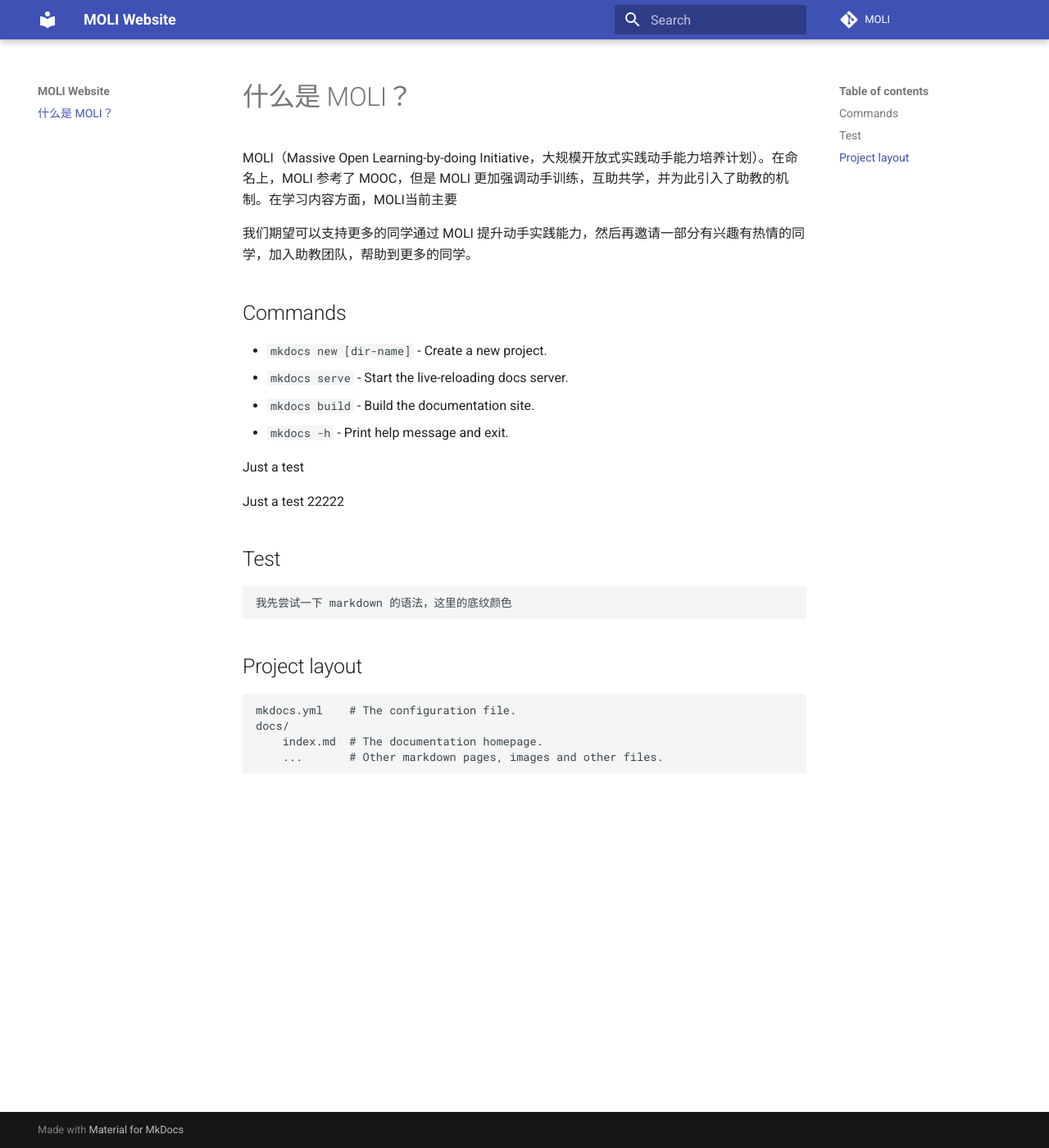
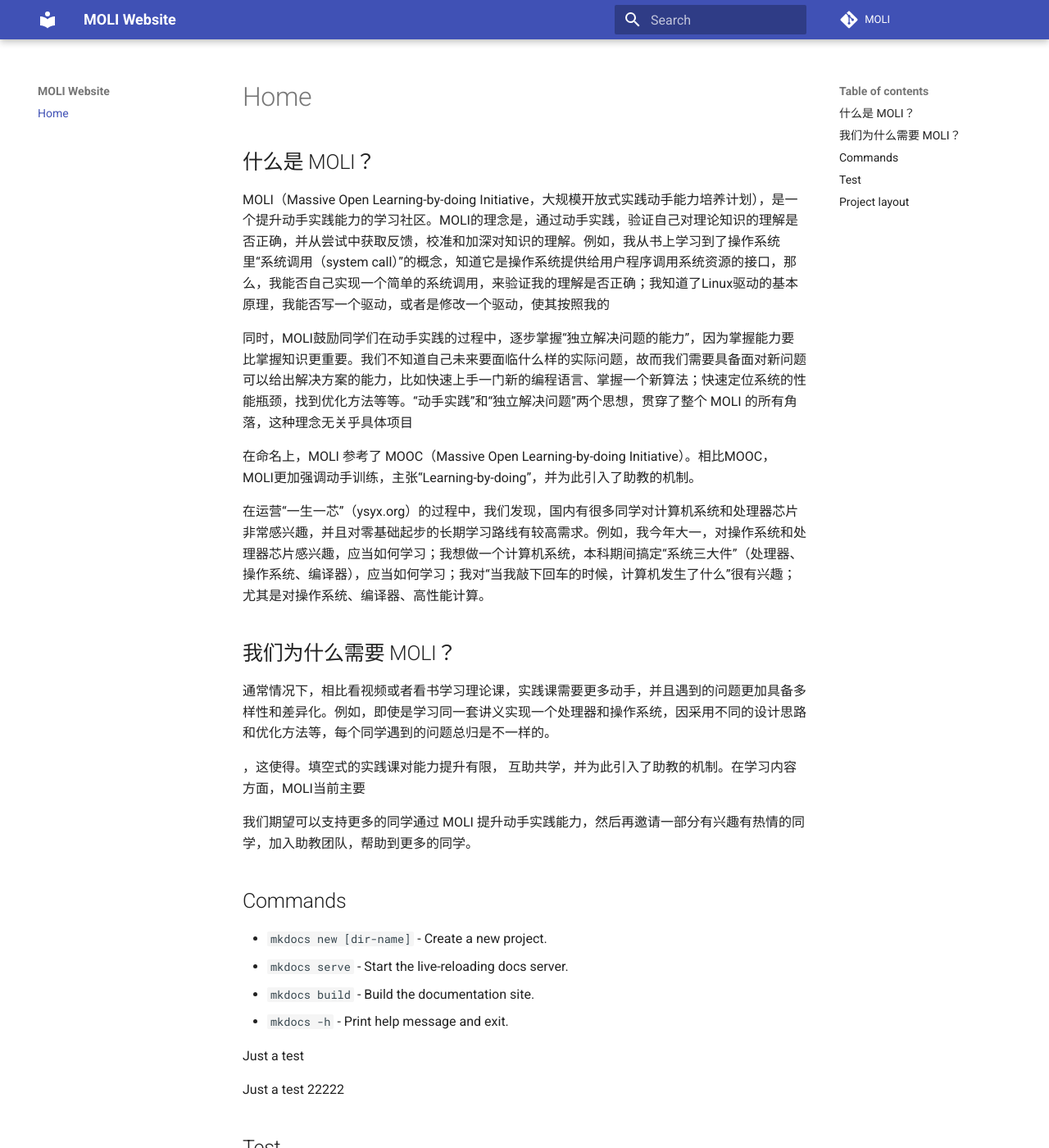
Before and after one commit to puckbee/moli, an MkDocs documentation site: the page built from docs/index.md, in a window 1280 px wide and 1400 px high. Shown: the whole window at 82% size. Built offline with MkDocs 1.6.1 and Material for MkDocs 9.7.7, drawn with Linux system fonts in a browser that asks for light colours; comment, search, counter and statistics services are not loaded.

Commit message:
Just update

```diff
--- a/docs/index.md
+++ b/docs/index.md
@@ -1,6 +1,20 @@
-# 什么是 MOLI？
+## 什么是 MOLI？
 
-MOLI（Massive Open Learning-by-doing Initiative，大规模开放式实践动手能力培养计划）。在命名上，MOLI 参考了 MOOC，但是 MOLI 更加强调动手训练，互助共学，并为此引入了助教的机制。在学习内容方面，MOLI当前主要
+MOLI（Massive Open Learning-by-doing Initiative，大规模开放式实践动手能力培养计划），是一个提升动手实践能力的学习社区。MOLI的理念是，通过动手实践，验证自己对理论知识的理解是否正确，并从尝试中获取反馈，校准和加深对知识的理解。例如，我从书上学习到了操作系统里“系统调用（system call）”的概念，知道它是操作系统提供给用户程序调用系统资源的接口，那么，我能否自己实现一个简单的系统调用，来验证我的理解是否正确；我知道了Linux驱动的基本原理，我能否写一个驱动，或者是修改一个驱动，使其按照我的
+
+同时，MOLI鼓励同学们在动手实践的过程中，逐步掌握“独立解决问题的能力”，因为掌握能力要比掌握知识更重要。我们不知道自己未来要面临什么样的实际问题，故而我们需要具备面对新问题可以给出解决方案的能力，比如快速上手一门新的编程语言、掌握一个新算法；快速定位系统的性能瓶颈，找到优化方法等等。“动手实践”和“独立解决问题”两个思想，贯穿了整个 MOLI 的所有角落，这种理念无关乎具体项目
+
+在命名上，MOLI 参考了 MOOC（Massive Open Learning-by-doing Initiative）。相比MOOC，MOLI更加强调动手训练，主张“Learning-by-doing”，并为此引入了助教的机制。
+
+
+在运营“一生一芯”（ysyx.org）的过程中，我们发现，国内有很多同学对计算机系统和处理器芯片非常感兴趣，并且对零基础起步的长期学习路线有较高需求。例如，我今年大一，对操作系统和处理器芯片感兴趣，应当如何学习；我想做一个计算机系统，本科期间搞定“系统三大件”（处理器、操作系统、编译器），应当如何学习；我对“当我敲下回车的时候，计算机发生了什么”很有兴趣；尤其是对操作系统、编译器、高性能计算。
+
+## 我们为什么需要 MOLI？
+
+通常情况下，相比看视频或者看书学习理论课，实践课需要更多动手，并且遇到的问题更加具备多样性和差异化。例如，即使是学习同一套讲义实现一个处理器和操作系统，因采用不同的设计思路和优化方法等，每个同学遇到的问题总归是不一样的。
+
+，这使得。填空式的实践课对能力提升有限，
+互助共学，并为此引入了助教的机制。在学习内容方面，MOLI当前主要
 
 我们期望可以支持更多的同学通过 MOLI 提升动手实践能力，然后再邀请一部分有兴趣有热情的同学，加入助教团队，帮助到更多的同学。
 
```
Also changed, not shown: site/404.html, site/index.html, site/search/search_index.json.
